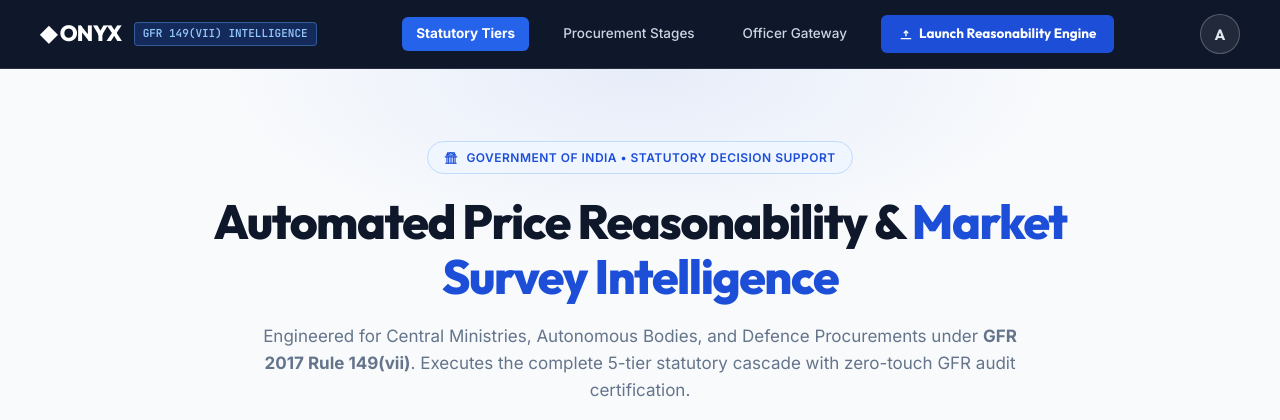
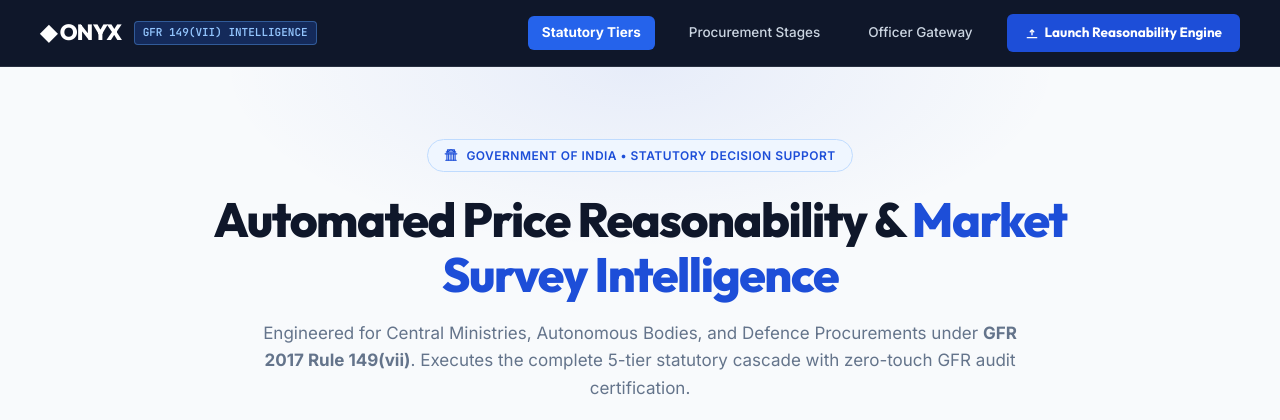
Before and after one commit to Tejas3479/onyx, a FastAPI app: page / in a window 1280 px wide. Shown: the top 420 px of the page. Run offline with FastAPI, Linux system fonts and the light colour scheme; data that the repository does not hold is empty.

Commit message:
fix(ui): remove font-size toggle button and related logic

```diff
--- a/static/base.css
+++ b/static/base.css
@@ -93,26 +93,6 @@ body {
   left: 0;
 }
 
-/* ── Accessibility: font-size toggle ── */
-.font-size-toggle {
-  width: 40px;
-  height: 40px;
-  border-radius: 50%;
-  border: 1px solid rgba(255, 255, 255, 0.25);
-  background: rgba(255, 255, 255, 0.08);
-  color: #e2e8f0;
-  font-family: 'Outfit', sans-serif;
-  font-size: 15px;
-  font-weight: 700;
-  cursor: pointer;
-  display: inline-flex;
-  align-items: center;
-  justify-content: center;
-  transition: background 0.15s;
-}
-.font-size-toggle:hover {
-  background: rgba(255, 255, 255, 0.16);
-}
 
 /* ── Button press feedback ── */
 button.pressed,
--- a/static/benchmark.html
+++ b/static/benchmark.html
@@ -733,7 +733,6 @@
         <svg class="icon" width="14" height="14" viewBox="0 0 24 24" fill="none" stroke="currentColor" stroke-width="2" stroke-linecap="round" stroke-linejoin="round" aria-hidden="true"><path d="M20 21v-2a4 4 0 0 0-4-4H8a4 4 0 0 0-4 4v2"/><circle cx="12" cy="7" r="4"/></svg>
         <span id="officer-name-display">Shri R. K. Sharma (MoD)</span>
       </div>
-      <button type="button" class="font-size-toggle" id="font-size-toggle" aria-label="Increase text size (currently 100%)" aria-pressed="false" title="Adjust text size">A</button>
       <a href="/" class="btn-signout" title="Sign Out & Return to Landing Page">
         <svg class="icon" width="14" height="14" viewBox="0 0 24 24" fill="none" stroke="currentColor" stroke-width="2" stroke-linecap="round" stroke-linejoin="round" aria-hidden="true"><path d="M9 21H5a2 2 0 0 1-2-2V5a2 2 0 0 1 2-2h4"/><path d="M16 17l5-5-5-5"/><path d="M21 12H9"/></svg>
         Exit
--- a/static/index.html
+++ b/static/index.html
@@ -237,7 +237,6 @@
       <div class="status-dot"></div>
       <span>All 5 Feeds Active</span>
     </div>
-    <button type="button" class="font-size-toggle" id="font-size-toggle" aria-label="Increase text size (currently 100%)" aria-pressed="false" title="Adjust text size">A</button>
   </header>
 
   <main class="max-w-md" id="main-content">
--- a/static/landing.html
+++ b/static/landing.html
@@ -794,7 +794,6 @@
         Launch Reasonability Engine
       </a>
     </nav>
-    <button type="button" class="font-size-toggle" id="font-size-toggle" aria-label="Increase text size (currently 100%)" aria-pressed="false" title="Adjust text size">A</button>
   </header>
 
   <main id="main-content">
--- a/static/ui.js
+++ b/static/ui.js
@@ -78,33 +78,6 @@
     });
   }
 
-  /* ── Accessibility: font-size toggle ── */
-  // Cycles a proportional zoom (100% / 112% / 125%) on the root element.
-  // Uses CSS `zoom` so it scales px-based styles too (equivalent to browser
-  // zoom), unlike a rem-only change.
-  const btnFont = document.getElementById('font-size-toggle');
-  if (btnFont) {
-    const sizes = [1, 1.125, 1.25];
-    const readScale = () => {
-      const raw = document.documentElement.dataset.fontScale;
-      const n = parseInt(raw || '0', 10);
-      return (isNaN(n) || n < 0 || n >= sizes.length) ? 0 : n;
-    };
-    let idx = readScale();
-
-    const apply = () => {
-      document.documentElement.style.zoom = String(sizes[idx]);
-      document.documentElement.dataset.fontScale = String(idx);
-      btnFont.setAttribute('aria-pressed', idx > 0 ? 'true' : 'false');
-      btnFont.textContent = 'A' + (idx > 0 ? '+' + (idx * 12.5) + '%' : '');
-    };
-
-    btnFont.addEventListener('click', () => {
-      idx = (idx + 1) % sizes.length;
-      apply();
-    });
-    apply();
-  }
 
   /* ── Button press feedback (safe: transform only) ── */
   document.addEventListener('mousedown', (e) => {
--- a/static/upload_history.html
+++ b/static/upload_history.html
@@ -179,7 +179,6 @@
       <div class="status-dot"></div>
       <span>Tier 2 Ingestion Online</span>
     </div>
-    <button type="button" class="font-size-toggle" id="font-size-toggle" aria-label="Increase text size (currently 100%)" aria-pressed="false" title="Adjust text size">A</button>
   </header>
 
   <main class="max-w-lg" id="main-content">
```
Also changed, not shown: 1 other file.
